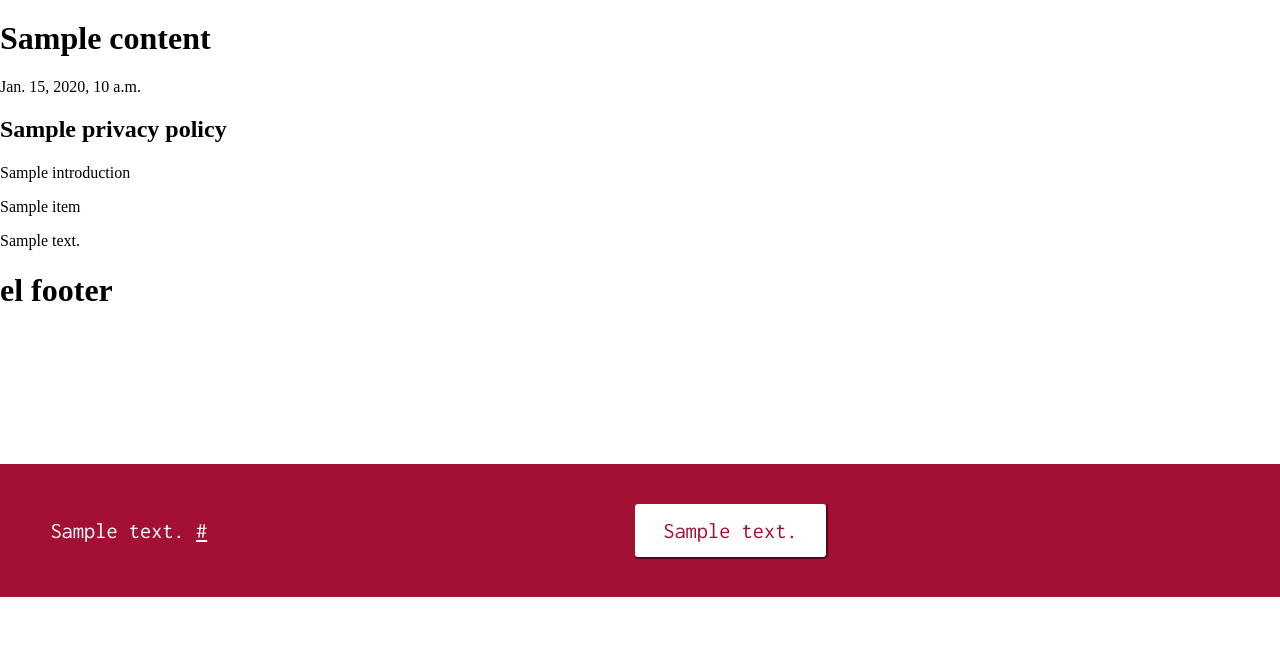
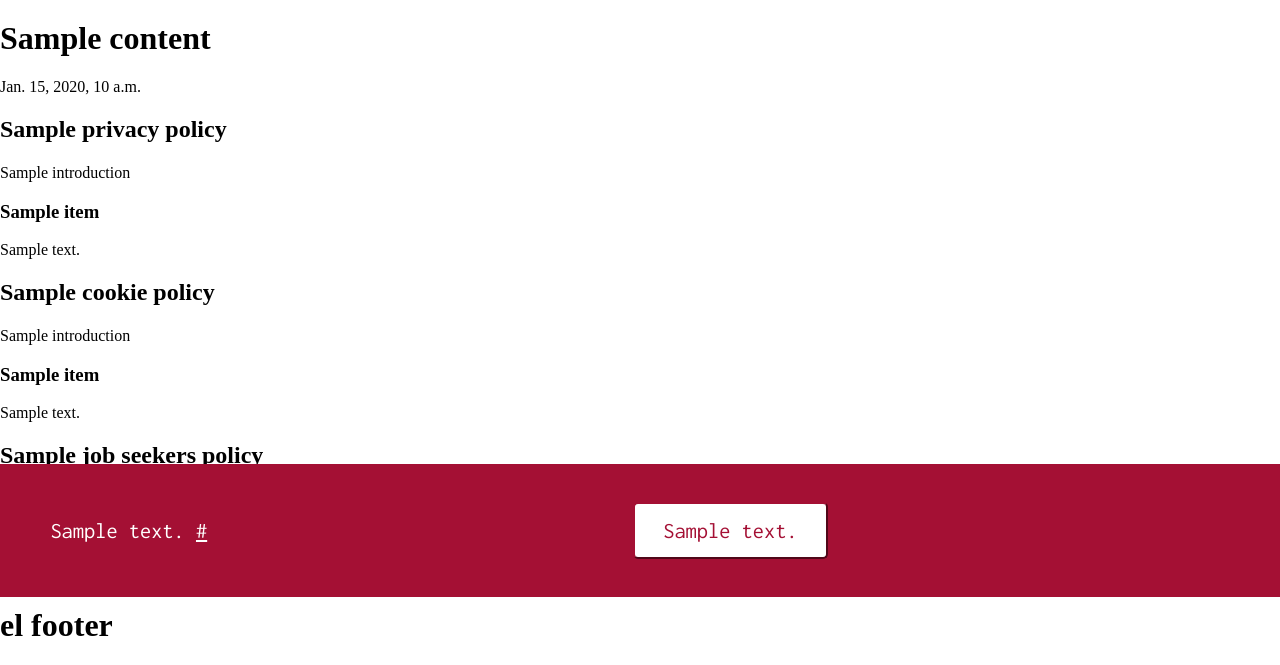
Before and after one commit to juanpablovs/nortatem_1, a Django app: template nrt/public/templates/public/legal.html in a window 1280 px wide. Shown: the part 203-868 px from the top of the page. Before the commit the page ends 800 px from the top, so only its background shows below. Run offline with Django 4.2, Linux system fonts and the light colour scheme; the template is opened without the code that fills it: most values are stand-ins (such as "Sample title", 1, 10 or a date in 2020).

Commit message:
legal html and css

```diff
--- a/nrt/public/templates/public/legal.html
+++ b/nrt/public/templates/public/legal.html
@@ -5,25 +5,38 @@
 {% block description %}{{ description }}{% endblock description %}
 
 {% block body %}
+
 <section class="page-title">
     <h1>{{ content.page_title }}</h1>
     <p>{{ content.last_updated_msg }}</p>
 </section>
 
-<section>
-    <h2>{{ content.privacy_policy.title }}</h2>
-    <p>{{ content.privacy_policy.introduction }}</p>
-
+<section class="content-block" id="policy_privacy">
+    <h2 class="content-title">{{ content.privacy_policy.title }}</h2>
+    <p class="content-intro">{{ content.privacy_policy.introduction }}</p>
+    {% for item in content.privacy_policy.contents %}
+        <h3 class="content-subtitle">{{ item.subtitle }}</h3>
+        <p class="content-subtext">{{ item.subtext }}</p>
+    {% endfor %}
 </section>
 
-{% for item in content.privacy_policy.contents %}
-    <p>{{ item.subtitle }}</p>
-    <p>{{ item.subtext }}</p>
-{% endfor %}
+<section class="content-block" id="policy_cookies">
+    <h2 class="content-title">{{ content.cookie_policy.title }}</h2>
+    <p class="content-intro">{{ content.cookie_policy.introduction }}</p>
+    {% for item in content.cookie_policy.contents %}
+        <h3 class="content-subtitle">{{ item.subtitle }}</h3>
+        <p class="content-subtext">{{ item.subtext }}</p>
+    {% endfor %}
+</section>
 
-
-
-
+<section class="content-block">
+    <h2 class="content-title">{{ content.job_seekers_policy.title }}</h2>
+    <p class="content-intro">{{ content.job_seekers_policy.introduction }}</p>
+    {% for item in content.job_seekers_policy.contents %}
+        <h3 class="content-subtitle">{{ item.subtitle }}</h3>
+        <p class="content-subtext">{{ item.subtext }}</p>
+    {% endfor %}
+</section>
 
 
 {% endblock body %}
```
Also changed, not shown: nrt/static/public/css/legal.css (+73 -0 lines), 1 other file.
